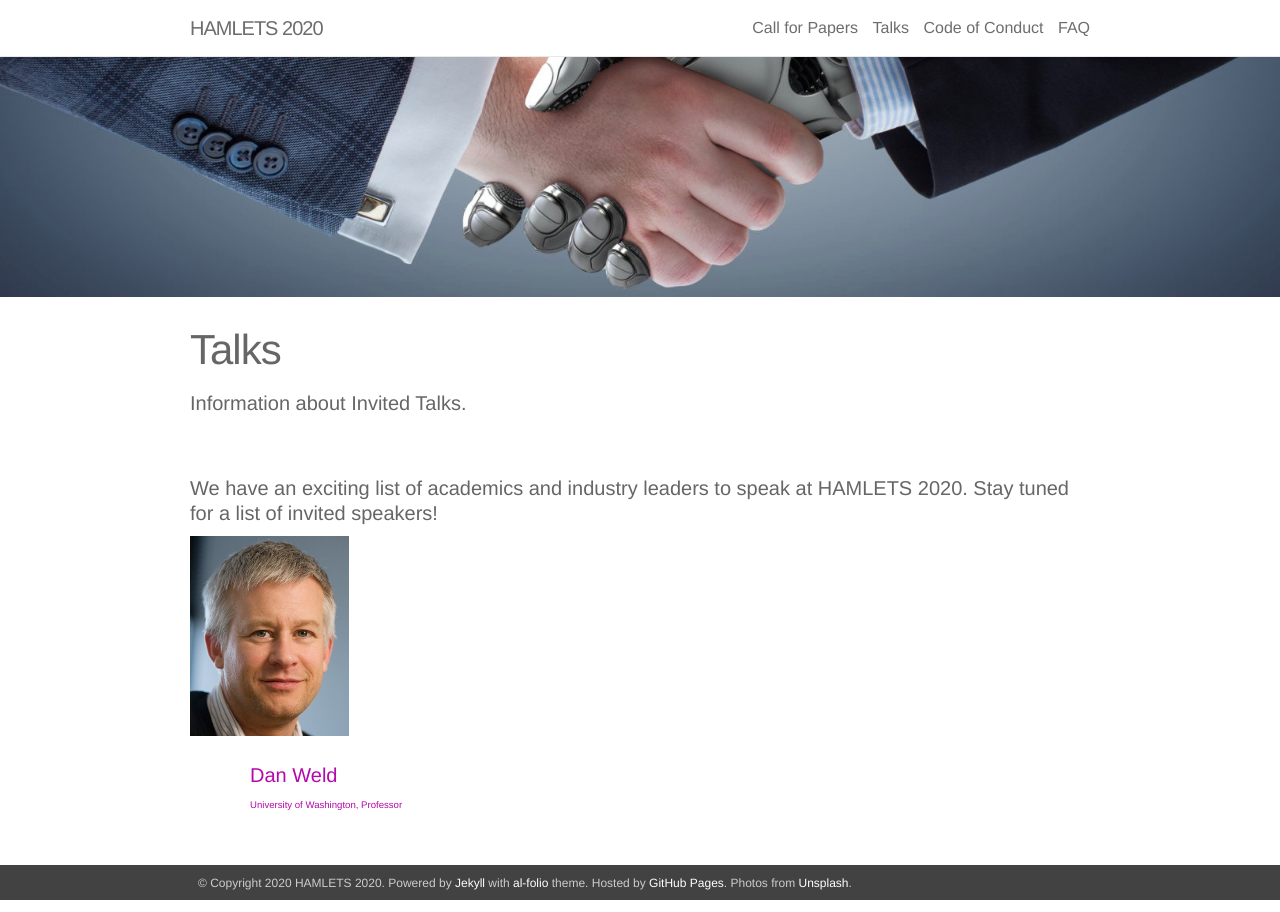
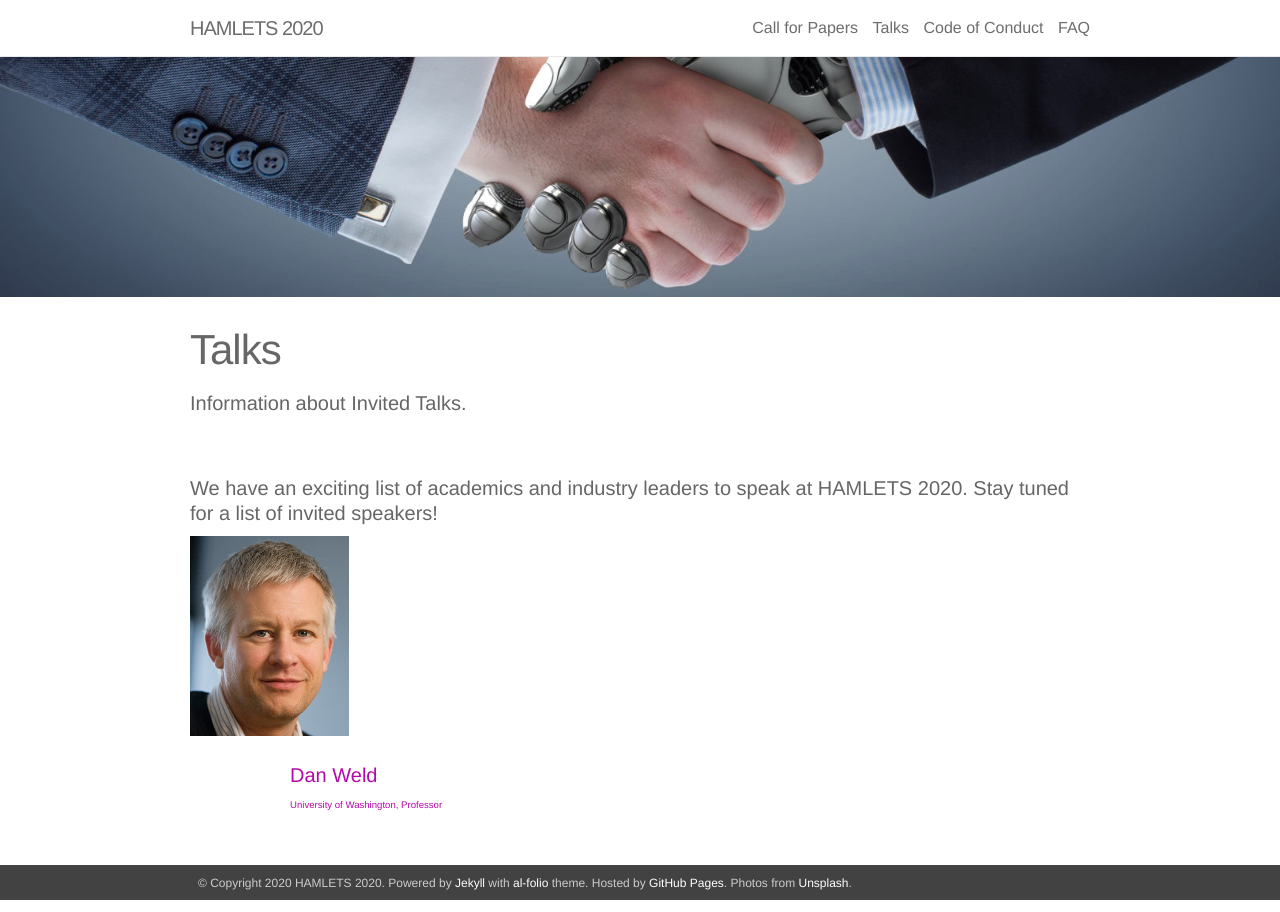
Before and after one commit to hamlets-workshop/hamlets-workshop.github.io, a Jekyll site: the page built from _pages/05_speakers.md, in a window 1280 px wide. Built offline with Jekyll 4.4.1, drawn with Linux system fonts in a browser that asks for light colours; nearby versions of some CDN libraries.

Commit message:
dan weld

```diff
--- a/_pages/05_speakers.md
+++ b/_pages/05_speakers.md
@@ -12,7 +12,7 @@ description: Information about Invited Talks.
         <div>
             <img src='/assets/img/danweld.jpg' class='iconDetails'>
         </div>
-    <div style='margin-left:60px;'>
+    <div class="aboutthem" style='margin-left:100px;'>
     <h4>Dan Weld</h4>
     <div style="font-size:.6em">University of Washington, Professor</div>
     </div>
--- a/_sass/_speakers.scss
+++ b/_sass/_speakers.scss
@@ -10,6 +10,10 @@
  	margin:0px;
 	}
 
+	.aboutthem {
+	float: right;
+	}
+
 	.container2 {
 	    width:100%;
 	    height:auto;
```
